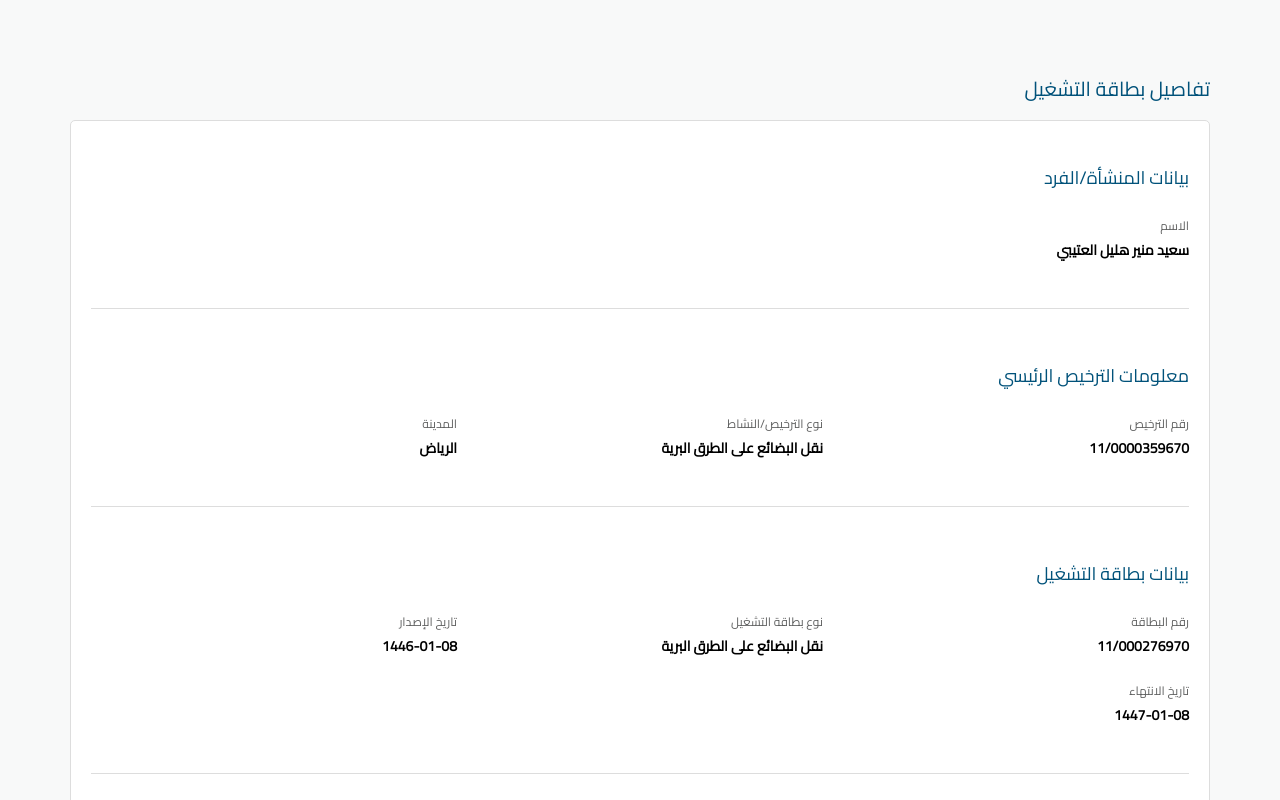
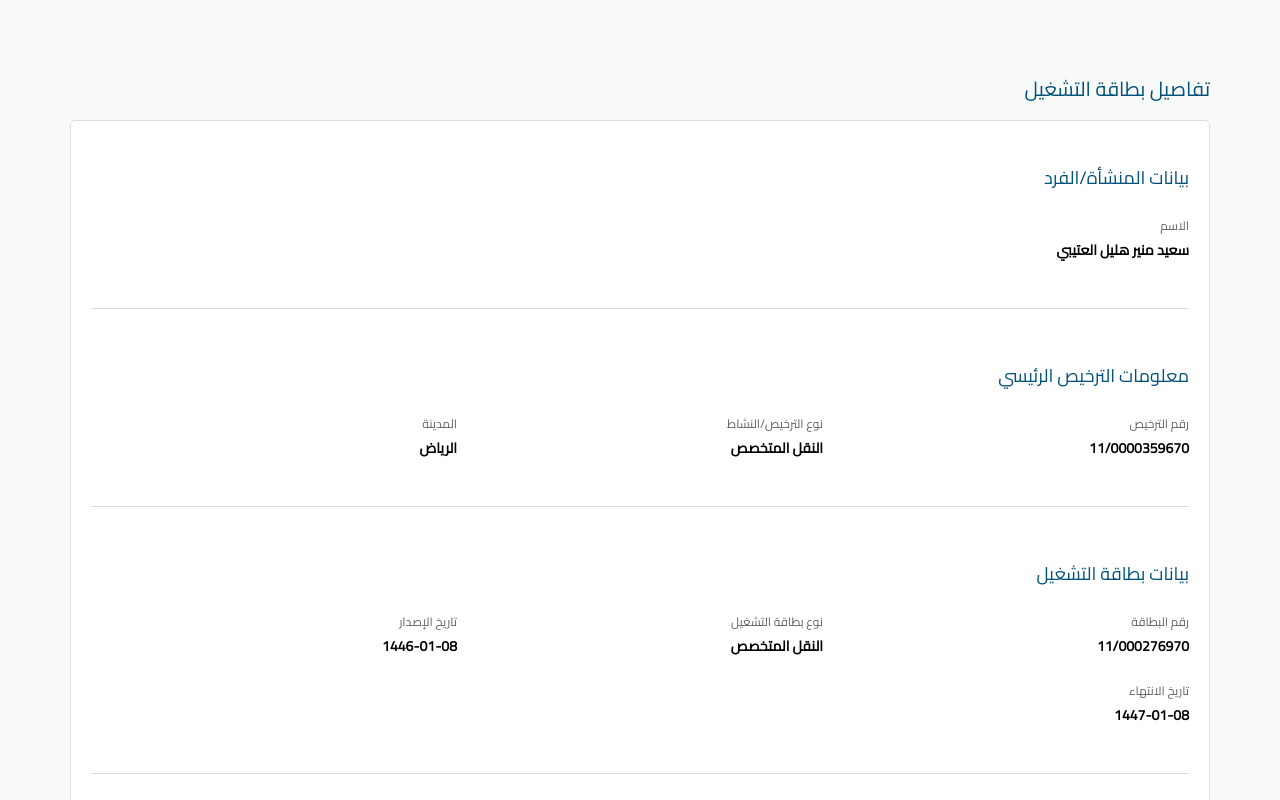
Before and after one commit to naql-sa-s-com2/8105HRA, a plain HTML site: page index.html in a window 1280 px wide. Shown: the top 800 px of the page. Drawn offline with Linux system fonts and the light colour scheme.

Commit message:
Update index.html

```diff
--- a/index.html
+++ b/index.html
@@ -32,7 +32,7 @@
                     </div>
                     <div>
                         <div class="text"> <span class="active">نوع الترخيص/</span>النشاط</div>
-                        <div class="last"> <span class="work">نقل البضائع </span>على الطرق البرية</div>
+                        <div class="last"> <span class="work">النقل  </span>  المتخصص</div>
                     </div>
                     <div>
                         <div class="text">المدينة</div>
@@ -49,7 +49,7 @@
                     </div>
                     <div>
                         <div class="text">نوع بطاقة التشغيل</div>
-                        <div class="last"> <span class="work">نقل البضائع </span>على الطرق البرية</div>
+                        <div class="last"> <span class="work">النقل  </span>  المتخصص</div>
                     </div>
                     <div>
                         <div class="text">تاريخ الإصدار</div>
```
